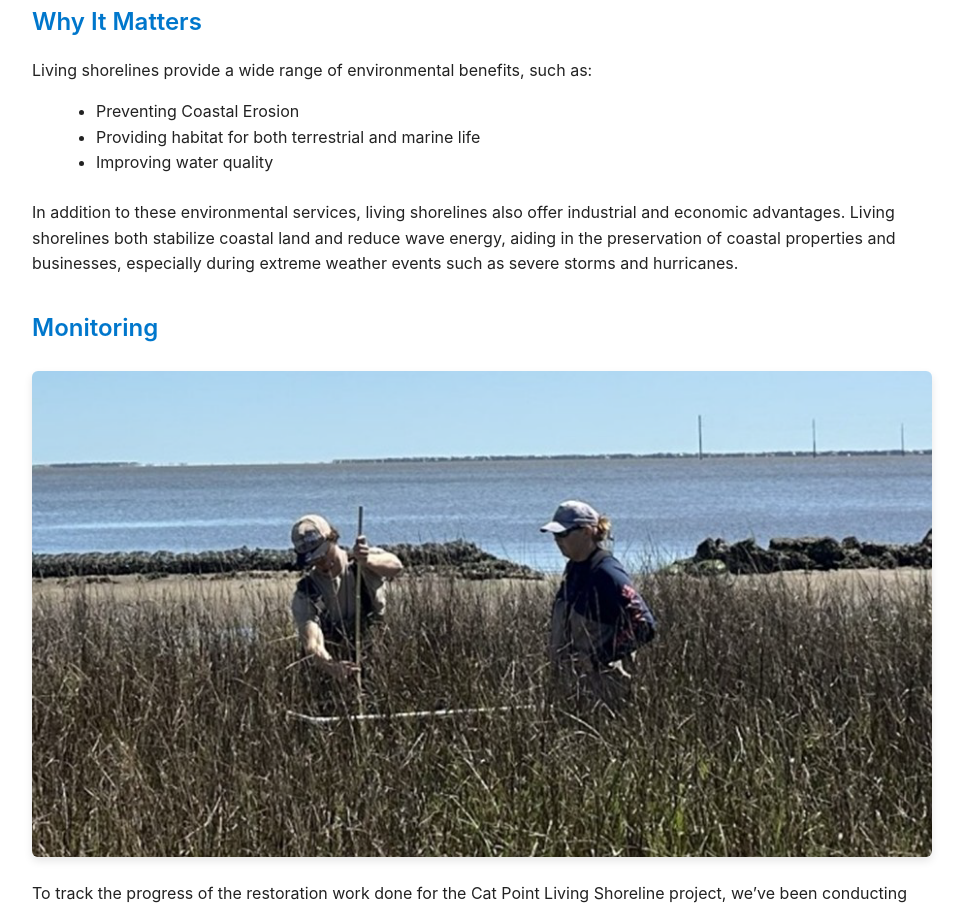
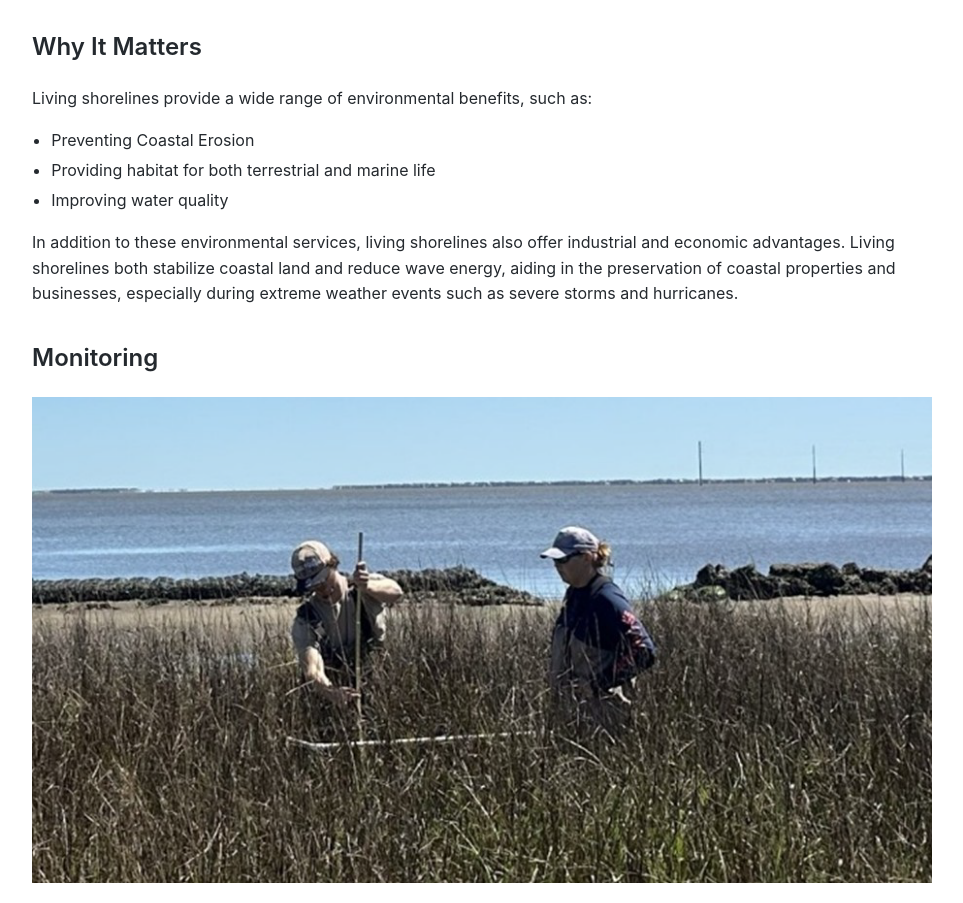
Before and after one commit to Matt-Law12/cpap_shore, a plain HTML site: page index.html in a window 1280 px wide. Shown: the part 1395-2298 px from the top of the page, without its empty margins (158-1121 px from the left). Drawn offline with Linux system fonts and the light colour scheme.

Commit message:
Update index.html

```diff
--- a/index.html
+++ b/index.html
@@ -6,50 +6,60 @@
   <title>Cat Point Living Shoreline Restoration Project</title>
   <style>
     body {
-      font-family: -apple-system, BlinkMacSystemFont, "Segoe UI", Roboto,
-        Oxygen, Ubuntu, Cantarell, "Open Sans", "Helvetica Neue", sans-serif;
+      font-family: -apple-system, BlinkMacSystemFont, "Segoe UI", Helvetica, Arial, sans-serif;
       max-width: 900px;
       margin: 2rem auto;
-      padding: 0 1rem;
+      padding: 1rem;
       line-height: 1.6;
-      color: #222;
-      background: #fff;
-    }
-    h1, h2, h3 {
-      font-weight: 600;
-      color: #0077cc;
-      margin-top: 2rem;
-      margin-bottom: 1rem;
+      color: #24292e;
     }
     h1 {
       text-align: center;
-      font-size: 2.5rem;
-      margin-bottom: 1.5rem;
+      font-size: 2em;
+      font-weight: 600;
+      margin-bottom: 1rem;
+    }
+    h2, h3 {
+      font-weight: 600;
+      margin-top: 2rem;
+    }
+    h2 {
+      font-size: 1.5em;
+    }
+    h3 {
+      font-size: 1.2em;
+      margin-top: 1.5rem;
+    }
+    p {
+      font-size: 1rem;
+      margin-bottom: 1rem;
+    }
+    ul {
+      padding-left: 1.2em;
+      margin-bottom: 1rem;
+    }
+    ul li {
+      margin-bottom: 0.3rem;
+    }
+    a {
+      color: #0969da;
+      text-decoration: none;
+    }
+    a:hover {
+      text-decoration: underline;
     }
     img {
       max-width: 100%;
       height: auto;
       display: block;
-      margin: 1.5rem auto;
-      border-radius: 6px;
-      box-shadow: 0 4px 8px rgb(0 0 0 / 0.1);
-    }
-    ul {
-      margin-left: 1.5rem;
-      margin-bottom: 1.5rem;
-    }
-    a {
-      color: #0077cc;
-      text-decoration: none;
-    }
-    a:hover {
-      text-decoration: underline;
-    }
-    p {
-      margin-bottom: 1rem;
+      margin: 1rem auto 2rem auto;
     }
     .center {
       text-align: center;
+    }
+    /* Preserve line breaks from your bullet points with <br /> */
+    .line-breaks {
+      white-space: pre-line;
     }
   </style>
 </head>
```
